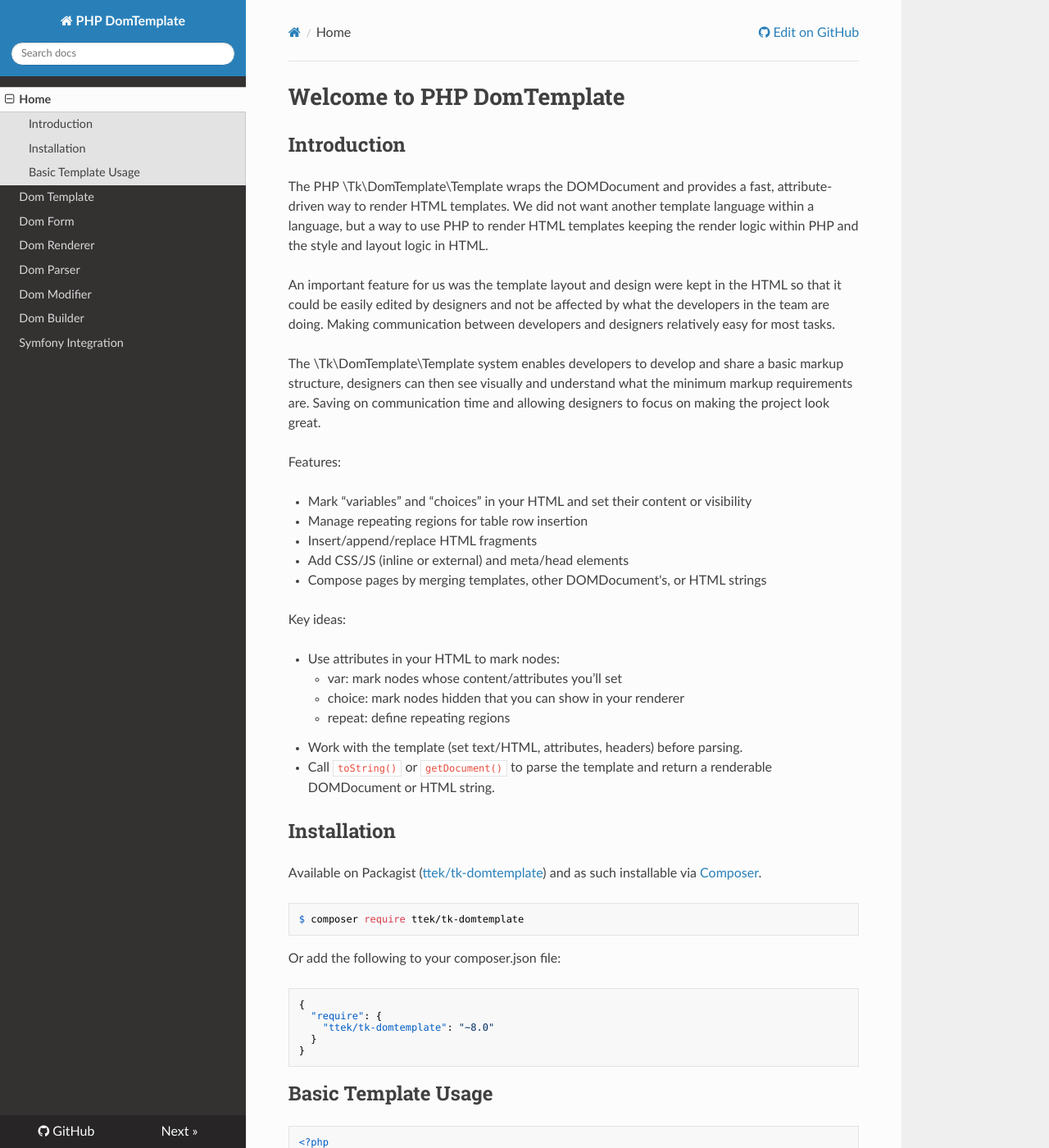
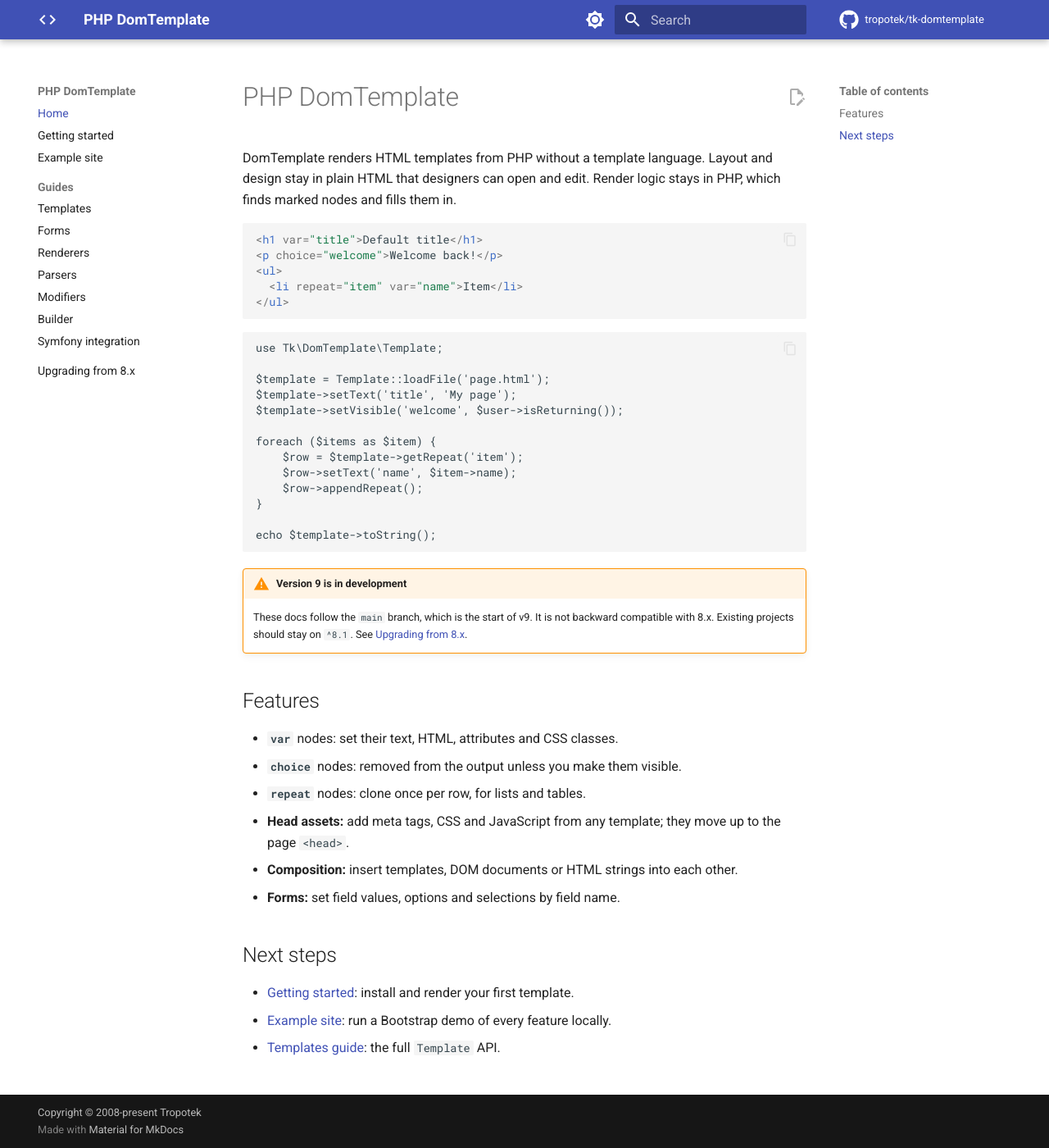
Before and after one commit to tropotek/tk-domtemplate, an MkDocs documentation site: the page built from docs/index.md, in a window 1280 px wide and 1400 px high. Shown: the whole window at 82% size. Built offline with MkDocs 1.6.1 and Material for MkDocs 9.7.7, drawn with Linux system fonts in a browser that asks for light colours; nearby versions of some CDN libraries; comment, search, counter and statistics services are not loaded; some of the changed text lies outside the part shown.

Commit message:
Docs: MkDocs Material site published to GitHub Pages
Adds getting started, example site and upgrading pages, and a docs
workflow that builds with --strict on pushes to main.

Co-Authored-By: Claude Opus 5.5 <noreply@anthropic.com>

````diff
--- /dev/null
+++ b/docs/examples.md
@@ -0,0 +1,37 @@
+# Example site
+
+The repository's `example/` folder is a small Bootstrap 5 site. It shows each feature on its own page, with
+the PHP and HTML behind it at the bottom. The site's layout and navigation are also DomTemplate templates.
+
+| Page | Shows |
+| --- | --- |
+| Vars | `setText()`, `setHtml()`, append/prepend, attributes, CSS classes, shared var names |
+| Choices & repeats | table rows, per-row choices, empty states |
+| Forms | `FormParser`: select options, multi-selects, refilling submitted values, validation errors |
+| Head assets | meta tags, head CSS/JS, inline CSS/JS, sub-templates |
+
+## Run it
+
+It runs in a FrankenPHP container, so you only need Docker:
+
+```bash
+git clone https://github.com/tropotek/tk-domtemplate.git
+cd tk-domtemplate
+cp .env.example .env
+docker compose up -d --build
+```
+
+Open <http://127.0.0.1:8080>. On first start the container runs `composer install` to create the autoloader.
+
+## Settings
+
+Edit `.env` to change them:
+
+| Variable | Default | Purpose |
+| --- | --- | --- |
+| `APP_HOST` | `127.0.0.1` | Address the site is published on. Use your LAN IP to reach it from other devices, or `0.0.0.0` for every interface. |
+| `HTTP_APP_PORT` | `8080` | Port on the host. |
+| `APP_UID` / `APP_GID` | `1000` | Container user. Match your host user (`id -u`, `id -g`) so files the container writes stay editable. |
+
+Changes to `example/` and `src/` show up on the next page load. After changing `.env`, run
+`docker compose up -d` again.
--- /dev/null
+++ b/docs/getting-started.md
@@ -0,0 +1,80 @@
+# Getting started
+
+## Requirements
+
+- PHP 8.4 or newer
+- The `dom`, `libxml`, `mbstring` and `tidy` extensions
+
+## Install
+
+```bash
+composer require ttek/tk-domtemplate
+```
+
+!!! note
+    While v9 is unreleased, require the development branch with `"ttek/tk-domtemplate": "9.0.x-dev"`.
+    For existing 8.x projects, use `"^8.1"`.
+
+## Your first template
+
+Write the page as plain HTML. Mark the nodes PHP will change with `var`, `choice` or `repeat` attributes:
+
+```html title="templates/hello.html"
+<!doctype html>
+<html lang="en">
+<head>
+  <meta charset="utf-8">
+  <title>Hello</title>
+</head>
+<body>
+  <h1 var="heading">Default heading</h1>
+  <p choice="loggedIn">You are logged in.</p>
+  <ul>
+    <li repeat="fruit" var="fruitName">Fruit</li>
+  </ul>
+</body>
+</html>
+```
+
+Then load it and fill it in:
+
+```php title="hello.php"
+<?php
+require __DIR__ . '/vendor/autoload.php';
+
+use Tk\DomTemplate\Template;
+
+$template = Template::loadFile(__DIR__ . '/templates/hello.html');
+
+$template->setTitleText('Hello World');
+$template->setText('heading', 'Hello World');
+$template->setVisible('loggedIn');
+
+foreach (['Apple', 'Banana', 'Cherry'] as $fruit) {
+    $row = $template->getRepeat('fruit');
+    $row->setText('fruitName', $fruit);
+    $row->appendRepeat();
+}
+
+$template->appendCssUrl('/css/site.css');
+
+echo $template->toString();
+```
+
+The output has the `var`, `choice` and `repeat` attributes removed, the choice shown, one `<li>` per fruit,
+and the stylesheet link added to `<head>`.
+
+## How it works
+
+1. **Load:** `Template::load()` or `Template::loadFile()` parses the HTML and indexes every marked node.
+2. **Change:** call methods such as `setText()`, `setAttr()` or `setVisible()` on the template.
+3. **Render:** `toString()` (or `getDocument()`) parses the template once. Choices that weren't made
+   visible are removed, and head assets are written to `<head>`.
+
+!!! warning
+    A template is locked after it renders. Further changes are ignored, so make all changes first.
+
+## Next steps
+
+- [Templates guide](domTemplate.md) for the full API.
+- [Example site](examples.md) to see each feature running.
--- a/docs/index.md
+++ b/docs/index.md
@@ -1,99 +1,47 @@
-# Welcome to PHP DomTemplate
+# PHP DomTemplate
 
-## Introduction
+DomTemplate renders HTML templates from PHP without a template language. Layout and design stay in plain
+HTML that designers can open and edit. Render logic stays in PHP, which finds marked nodes and fills them in.
 
-The PHP \Tk\DomTemplate\Template wraps the DOMDocument and provides a fast, attribute-driven way to render
-HTML templates. We did not want another template language within a language, but a way to use PHP
-to render HTML templates keeping the render logic within PHP and the style and layout logic in HTML.
-
-An important feature for us was the template layout and design were kept in the HTML so that it could be easily
-edited by designers and not be affected by what the developers in the team are doing. Making communication
-between developers and designers relatively easy for most tasks.
-
-The \Tk\DomTemplate\Template system enables developers to develop and share a basic markup structure, designers can then
-see visually and understand what the minimum markup requirements are.
-Saving on communication time and allowing designers to focus on making the project look great.
-
-Features:
-
-- Mark “variables” and “choices” in your HTML and set their content or visibility
-- Manage repeating regions for table row insertion
-- Insert/append/replace HTML fragments
-- Add CSS/JS (inline or external) and meta/head elements
-- Compose pages by merging templates, other DOMDocument's, or HTML strings
-
-Key ideas:
-
-- Use attributes in your HTML to mark nodes:
-    - var: mark nodes whose content/attributes you’ll set
-    - choice: mark nodes hidden that you can show in your renderer
-    - repeat: define repeating regions
-- Work with the template (set text/HTML, attributes, headers) before parsing.
-- Call `toString()` or `getDocument()` to parse the template and return a renderable DOMDocument or HTML string.
-
-
-
-## Installation
-
-Available on Packagist ([ttek/tk-domtemplate](http://packagist.org/packages/ttek/tk-domtemplate))
-and as such installable via [Composer](http://getcomposer.org/).
-
-```
-$ composer require ttek/tk-domtemplate
+```html
+<h1 var="title">Default title</h1>
+<p choice="welcome">Welcome back!</p>
+<ul>
+  <li repeat="item" var="name">Item</li>
+</ul>
 ```
 
-Or add the following to your composer.json file:
+```php
+use Tk\DomTemplate\Template;
 
-```
-{
-  "require": {
-    "ttek/tk-domtemplate": "~8.0"
-  }
+$template = Template::loadFile('page.html');
+$template->setText('title', 'My page');
+$template->setVisible('welcome', $user->isReturning());
+
+foreach ($items as $item) {
+    $row = $template->getRepeat('item');
+    $row->setText('name', $item->name);
+    $row->appendRepeat();
 }
-```
-
-
-## Basic Template Usage
-
-```
-<?php
-ob_start();
-?>
-<!doctype html>
-<html lang="en">
-<head>
-  <meta charset="utf-8">
-  <meta http-equiv="X-UA-Compatible" content="IE=edge">
-  <meta name="viewport" content="width=device-width, initial-scale=1.0">
-  <title>PHP Dom Template (PDT) Library</title>
-</head>
-<body>
-  <div id="content">
-    <h1>Hello World</h1>
-    <p var="helloWorld">Default Text</p>
-
-    <p>&nbsp;</p>
-  </div>
-</body>
-</html>
-<?php
-// Include lib, you should use use composer if available.
-$basepath = dirname(__FILE__, 3);
-include_once $basepath . '/vendor/autoload.php';
-
-
-// Create a template from the html in the buffer
-$html = trim(ob_get_clean());
-$template = \Tk\DomTemplate\Template::load($buff);
-
-// Add some style
-$template->appendCssUrl('stylesheet.css');
-
-// Add some javascript
-$template->appendJs('alert();');
-
-// Set some dynamic text
-$template->setText('helloWorld', 'This is the `Hello World` Dynamic text.');
 
 echo $template->toString();
 ```
+
+!!! warning "Version 9 is in development"
+    These docs follow the `main` branch, which is the start of v9. It is not backward compatible with 8.x.
+    Existing projects should stay on `^8.1`. See [Upgrading from 8.x](upgrading.md).
+
+## Features
+
+- **`var`** nodes: set their text, HTML, attributes and CSS classes.
+- **`choice`** nodes: removed from the output unless you make them visible.
+- **`repeat`** nodes: clone once per row, for lists and tables.
+- **Head assets:** add meta tags, CSS and JavaScript from any template; they move up to the page `<head>`.
+- **Composition:** insert templates, DOM documents or HTML strings into each other.
+- **Forms:** set field values, options and selections by field name.
+
+## Next steps
+
+- [Getting started](getting-started.md): install and render your first template.
+- [Example site](examples.md): run a Bootstrap demo of every feature locally.
+- [Templates guide](domTemplate.md): the full `Template` API.
--- /dev/null
+++ b/docs/requirements.txt
@@ -0,0 +1,2 @@
+mkdocs>=1.6,<2
+mkdocs-material>=9.5,<10
--- a/mkdocs.yml
+++ b/mkdocs.yml
@@ -1,32 +1,74 @@
 site_name: PHP DomTemplate
-site_url: https://domtemplate.tropotek.com/
-repo_url: https://github.com/tropotek/tk-domtemplate/
-site_description: 'PHP DomTemplate, a fast and simple template engine for PHP'
-site_author: 'Michael Mifsud <http://www.tropotek.com/>'
-copyright: 'Copyright (c) 2008-present Tropotek'
-use_directory_urls: false
-theme: readthedocs
+site_description: Attribute-driven HTML templates for PHP. Layout stays in HTML, render logic stays in PHP.
+site_url: https://tropotek.github.io/tk-domtemplate/
+repo_url: https://github.com/tropotek/tk-domtemplate
+repo_name: tropotek/tk-domtemplate
+edit_uri: edit/main/docs/
+site_author: Michael Mifsud
+copyright: Copyright &copy; 2008-present Tropotek
+docs_dir: docs
+exclude_docs: |
+  requirements.txt
+  *.py
+
+theme:
+  name: material
+  favicon: img/favicon.ico
+  icon:
+    logo: material/code-tags
+    repo: fontawesome/brands/github
+  palette:
+    - media: "(prefers-color-scheme: light)"
+      scheme: default
+      primary: indigo
+      accent: indigo
+      toggle:
+        icon: material/brightness-7
+        name: Switch to dark mode
+    - media: "(prefers-color-scheme: dark)"
+      scheme: slate
+      primary: indigo
+      accent: indigo
+      toggle:
+        icon: material/brightness-4
+        name: Switch to light mode
+  features:
+    - navigation.indexes
+    - navigation.sections
+    - navigation.top
+    - search.suggest
+    - content.code.copy
+    - content.action.edit
 
 nav:
   - Home: index.md
-  - Dom Template: domTemplate.md
-  - Dom Form: domForm.md
-  - Dom Renderer: domRenderer.md
-  - Dom Parser: domParser.md
-  - Dom Modifier: domModifier.md
-  - Dom Builder: domBuilder.md
-  - Symfony Integration: symfony.md
+  - Getting started: getting-started.md
+  - Example site: examples.md
+  - Guides:
+      - Templates: domTemplate.md
+      - Forms: domForm.md
+      - Renderers: domRenderer.md
+      - Parsers: domParser.md
+      - Modifiers: domModifier.md
+      - Builder: domBuilder.md
+      - Symfony integration: symfony.md
+  - Upgrading from 8.x: upgrading.md
 
 markdown_extensions:
-  - toc:
-      permalink: true
   - admonition
   - attr_list
   - def_list
   - tables
+  - toc:
+      permalink: true
+  - pymdownx.highlight:
+      anchor_linenums: true
+  - pymdownx.superfences
+  - pymdownx.details
 
-plugins:
-  - search
-
-exclude_docs: |
-  *.py
+validation:
+  nav:
+    omitted_files: warn
+    not_found: warn
+  links:
+    not_found: warn
````
Also changed, not shown: docs/domForm.md (+1 -1 lines), docs/domTemplate.md (+1 -1 lines), docs/symfony.md (+1 -1 lines), docs/upgrading.md (added, +43 -0 lines), readme.md (+1 -1 lines), 1 other file.
